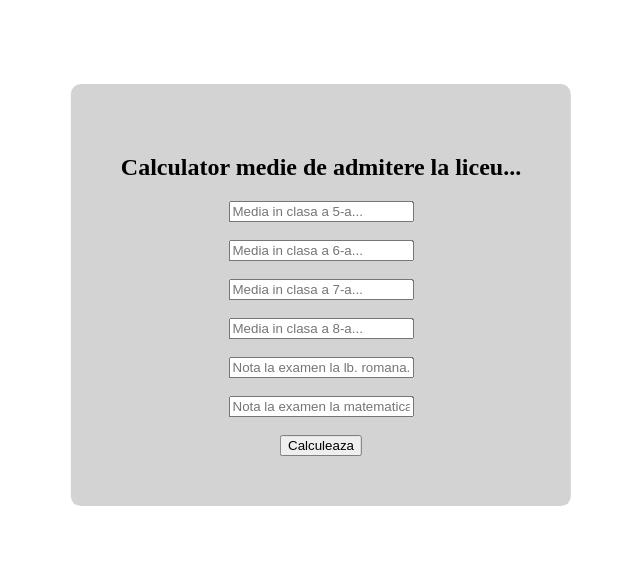
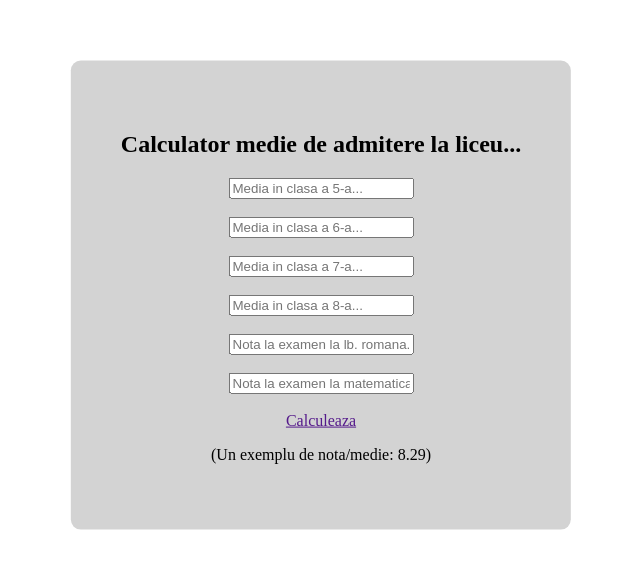
Before and after one commit to anonim-person/media-de-admitere, a plain HTML site: page index.html in a window 1280 px wide. Shown: the part 105-674 px from the top of the page, without its empty margins (319-959 px from the left). Drawn offline with Linux system fonts and the light colour scheme.

Commit message:
Add files via upload

```diff
--- a/index.html
+++ b/index.html
@@ -29,7 +29,8 @@
     <input type="text" placeholder="Media in clasa a 8-a..." id="d"><br><br>
     <input type="text" placeholder="Nota la examen la lb. romana..." id="e"><br><br>
     <input type="text" placeholder="Nota la examen la matematica" id="f"><br><br>
-    <input type="button" value="Calculeaza" onclick="fun()">
+    <a href="" type="button" value="Calculeaza" onclick="fun()">Calculeaza</a>
+    <p>(Un exemplu de nota/medie: 8.29)</p>
     </div>
     <script>
         function fun(){
```
